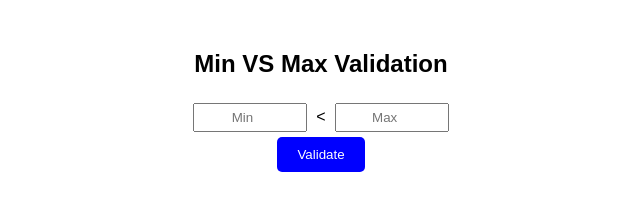
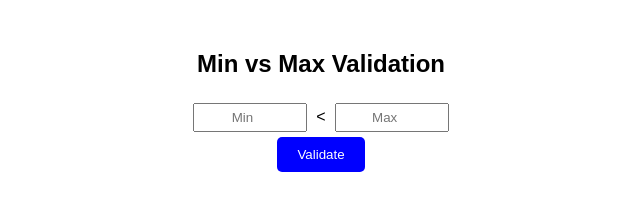
Before and after one commit to aaronsebast/Min-and-Max-Validation, a plain HTML site: page index.html in a window 1280 px wide. Shown: the full height of the page, 319-959 px from the left. Drawn offline with Linux system fonts and the light colour scheme.

Commit message:
Update index.html

```diff
--- a/index.html
+++ b/index.html
@@ -31,7 +31,7 @@
 </head>
 <body>
 
-<h2>Min VS Max Validation</h2>
+<h2>Min vs Max Validation</h2>
 <input id="minValue" type="number" placeholder="Min">
 <span>&lt;</span>
 <input id="maxValue" type="number" placeholder="Max">
```
